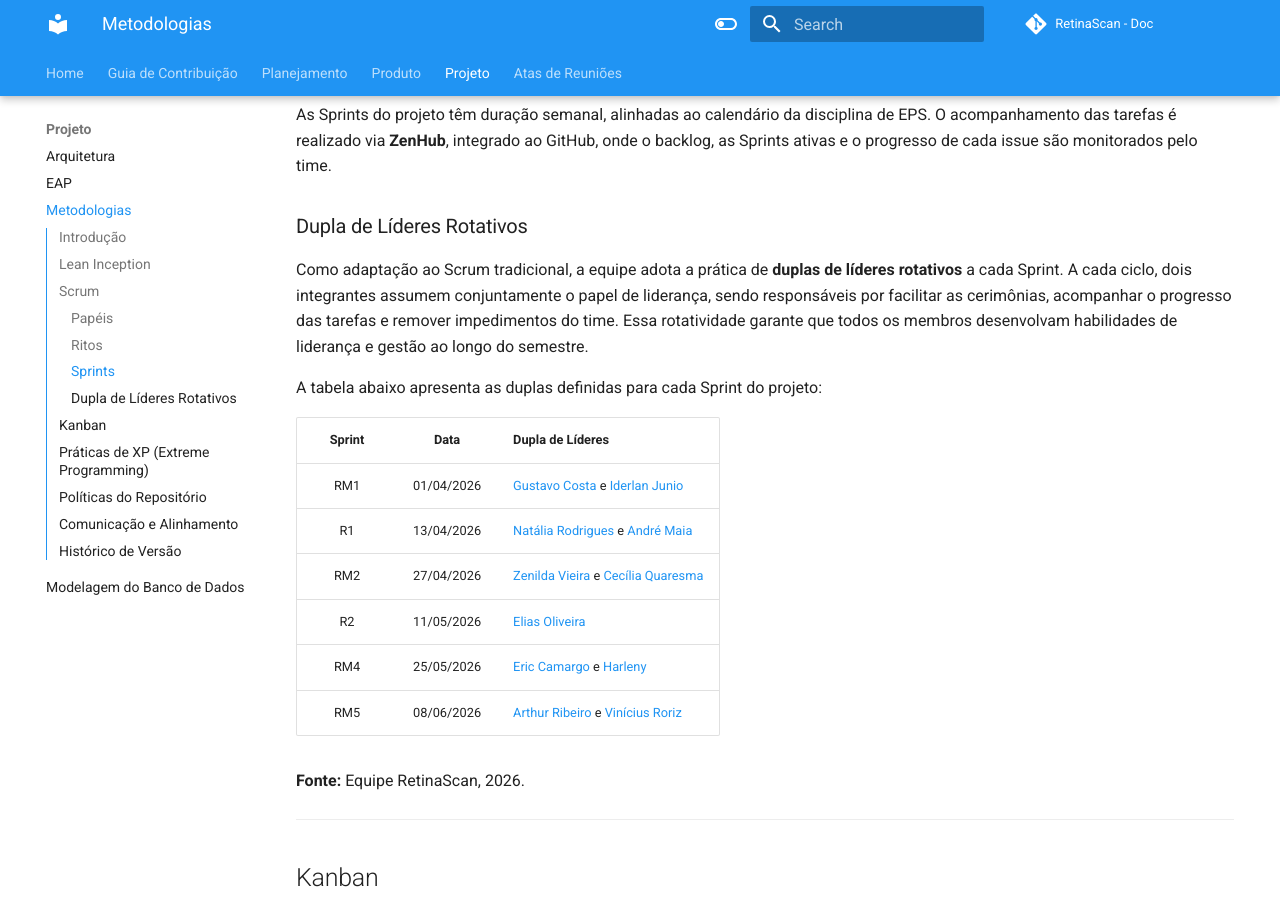
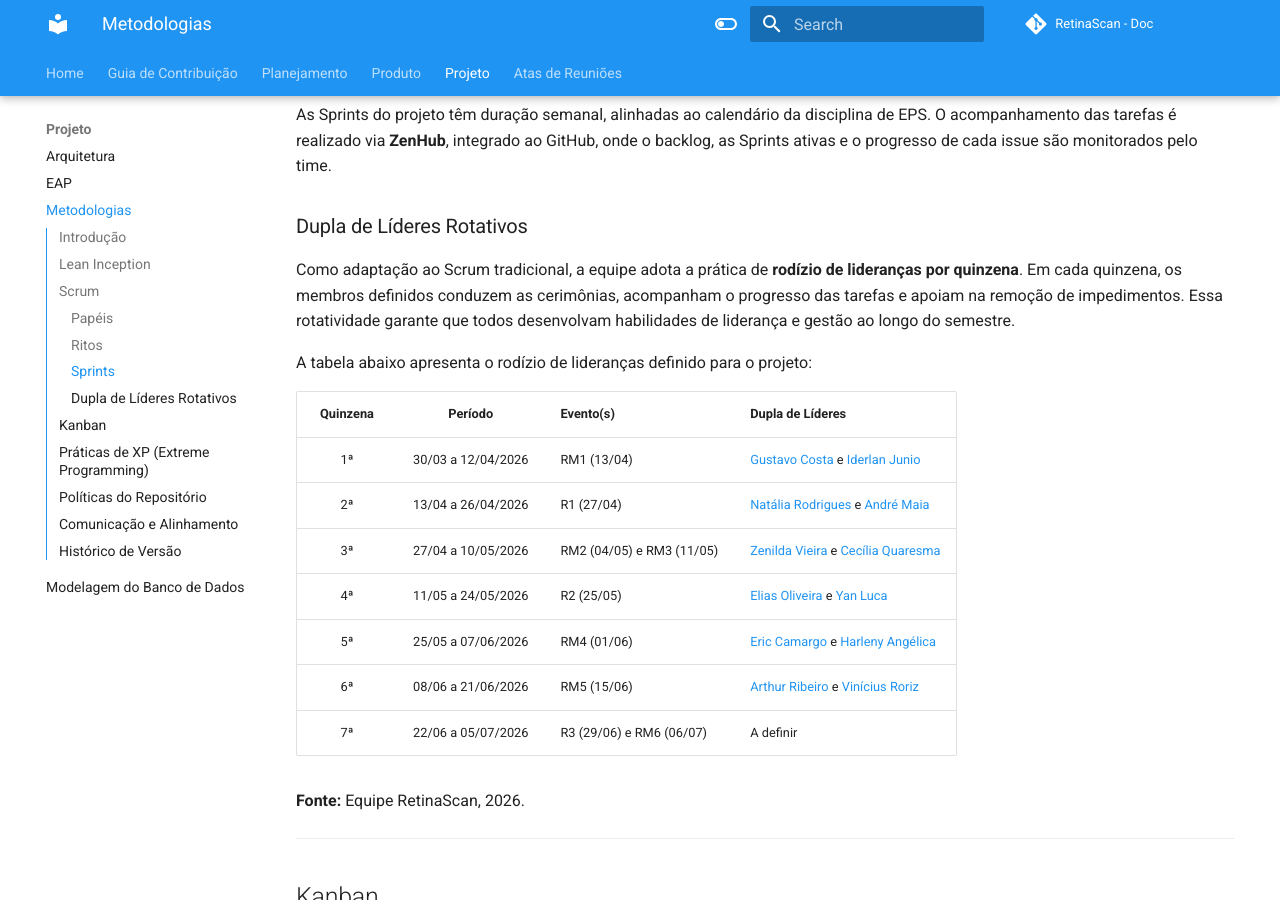
Before and after one commit to fga-eps-mds/2026-1-RetinaScan-Doc, an MkDocs documentation site: the page built from docs/projeto/metodologias.md, in a window 1280 px wide and 900 px high, scrolled down 1677 px. Built offline with MkDocs 1.6.1 and Material for MkDocs 9.7.7, drawn with Linux system fonts in a browser that asks for light colours; comment, search, counter and statistics services are not loaded.

Commit message:
fix: rodizio de lideranças em metodologias.md

```diff
--- a/docs/projeto/metodologias.md
+++ b/docs/projeto/metodologias.md
@@ -52,18 +52,19 @@ As Sprints do projeto têm duração semanal, alinhadas ao calendário da discip
 
 ### Dupla de Líderes Rotativos
 
-Como adaptação ao Scrum tradicional, a equipe adota a prática de **duplas de líderes rotativos** a cada Sprint. A cada ciclo, dois integrantes assumem conjuntamente o papel de liderança, sendo responsáveis por facilitar as cerimônias, acompanhar o progresso das tarefas e remover impedimentos do time. Essa rotatividade garante que todos os membros desenvolvam habilidades de liderança e gestão ao longo do semestre.
+Como adaptação ao Scrum tradicional, a equipe adota a prática de **rodízio de lideranças por quinzena**. Em cada quinzena, os membros definidos conduzem as cerimônias, acompanham o progresso das tarefas e apoiam na remoção de impedimentos. Essa rotatividade garante que todos desenvolvam habilidades de liderança e gestão ao longo do semestre.
 
-A tabela abaixo apresenta as duplas definidas para cada Sprint do projeto:
+A tabela abaixo apresenta o rodízio de lideranças definido para o projeto:
 
-| Sprint | Data | Dupla de Líderes |
-| :----: | :--: | :--------------- |
-| RM1 | 01/04/2026 | [Gustavo Costa](https://github.com/cwtshh) e [Iderlan Junio](https://github.com/IderlanJ) |
-| R1  | 13/04/2026 | [Natália Rodrigues](https://github.com/Natyrodrigues) e [André Maia](https://github.com/andre-maia51) |
-| RM2 | 27/04/2026 | [Zenilda Vieira](https://github.com/ZenildaVieira) e [Cecília Quaresma](https://github.com/cqcoding) |
-| R2  | 11/05/2026 | [Elias Oliveira](https://github.com/EliasOliver21) |
-| RM4 | 25/05/2026 | [Eric Camargo](https://github.com/Ericcs10) e [Harleny ](https://github.com/Angelicahaas) |
-| RM5 | 08/06/2026 | [Arthur Ribeiro](https://github.com/artrsousa1) e [Vinícius Roriz](https://github.com/vnsrz) |
+| Quinzena | Período | Evento(s) | Dupla de Líderes |
+| :------: | :-------------------: | :-------------------------- | :---------------- |
+| 1ª | 30/03 a 12/04/2026 | RM1 (13/04) | [Gustavo Costa](https://github.com/cwtshh) e [Iderlan Junio](https://github.com/IderlanJ) |
+| 2ª | 13/04 a 26/04/2026 | R1 (27/04) | [Natália Rodrigues](https://github.com/Natyrodrigues) e [André Maia](https://github.com/andre-maia51) |
+| 3ª | 27/04 a 10/05/2026 | RM2 (04/05) e RM3 (11/05) | [Zenilda Vieira](https://github.com/ZenildaVieira) e [Cecília Quaresma](https://github.com/cqcoding) |
+| 4ª | 11/05 a 24/05/2026 | R2 (25/05) | [Elias Oliveira](https://github.com/EliasOliver21) e [Yan Luca](https://github.com/yan-luca) |
+| 5ª | 25/05 a 07/06/2026 | RM4 (01/06) | [Eric Camargo](https://github.com/Ericcs10) e [Harleny Angélica](https://github.com/Angelicahaas) |
+| 6ª | 08/06 a 21/06/2026 | RM5 (15/06) | [Arthur Ribeiro](https://github.com/artrsousa1) e [Vinícius Roriz](https://github.com/vnsrz) |
+| 7ª | 22/06 a 05/07/2026 | R3 (29/06) e RM6 (06/07) | A definir |
 
 **Fonte:** Equipe RetinaScan, 2026.
 
```
